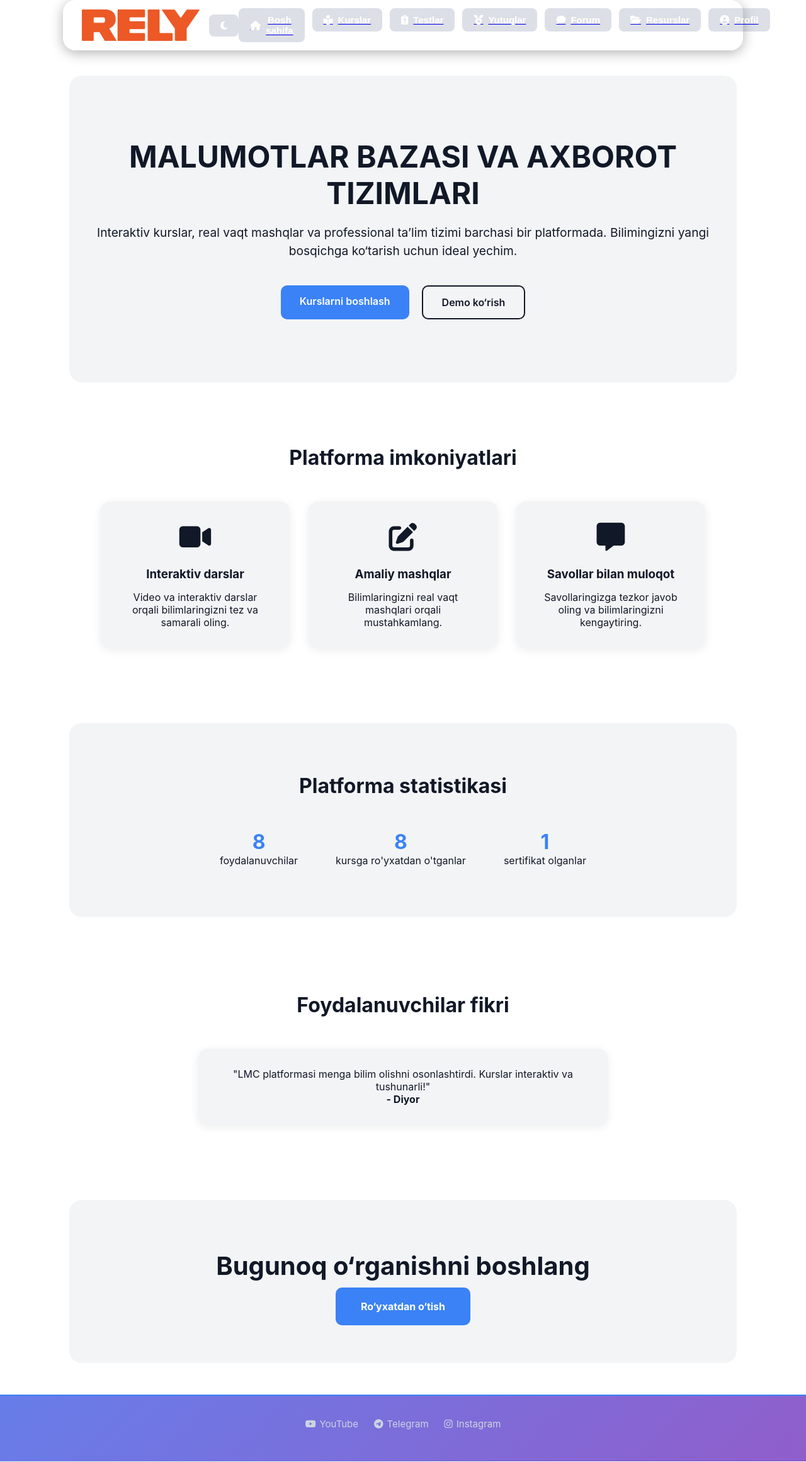
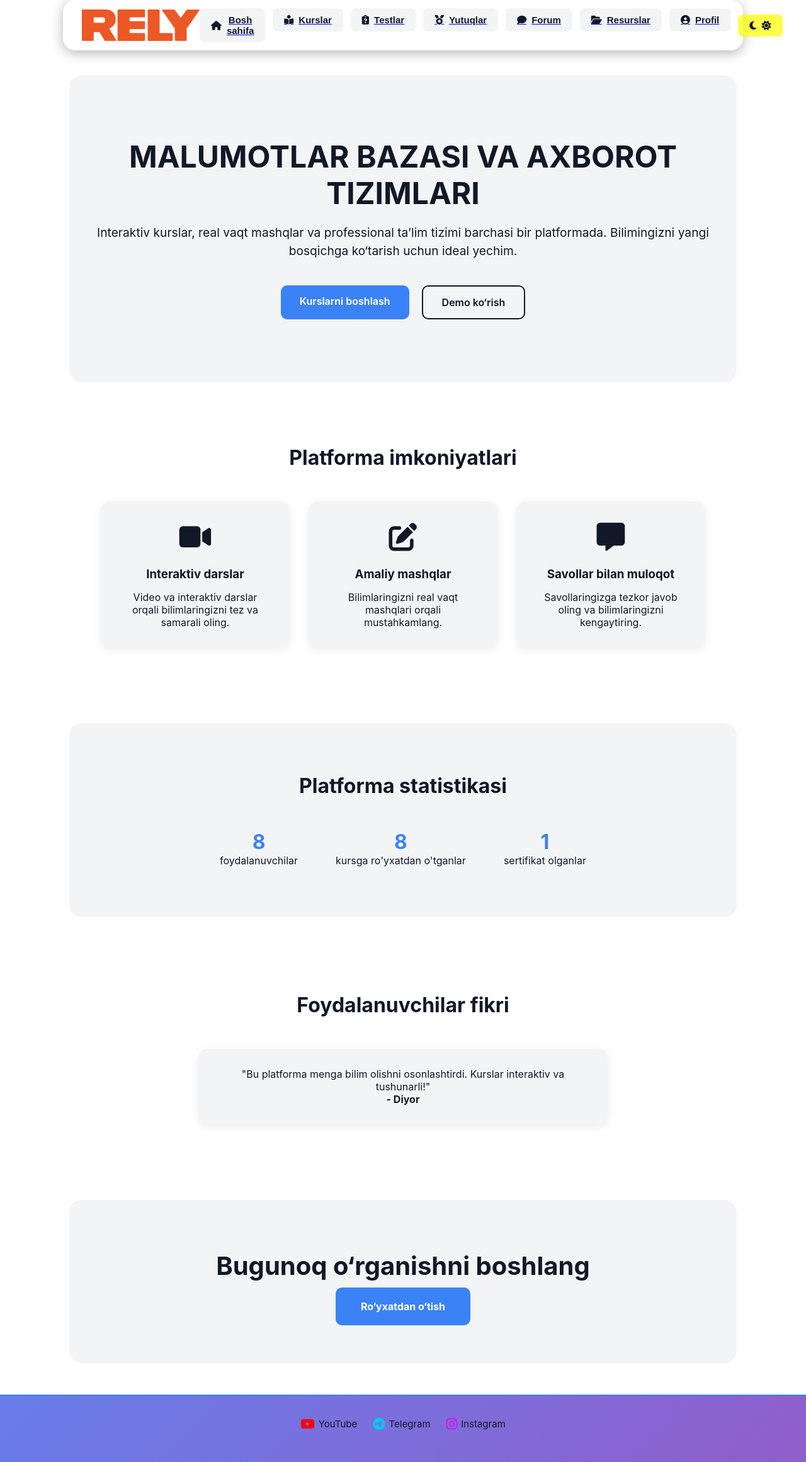
Before and after one commit to ozodbekjon01/education_site, a Flask app: page /student/dashboard in a window 1280 px wide. Shown: the whole page at 63% size. Run offline with Flask 3, Linux system fonts and the light colour scheme; data comes from the database, SQL or seed files in the repository.

Commit message:
Yangi o‘zgarishlar qo‘shildi 2

```diff
--- a/templates/base.html
+++ b/templates/base.html
@@ -75,6 +75,7 @@ rgba(110, 2, 235, 0.41)}
     gap: 8px;
     transition: all 0.3s ease;
     box-sizing: border-box;
+    background: var(--card-bg);color: var(--text-color);
 
 }
 
@@ -191,11 +192,10 @@ rgba(110, 2, 235, 0.41)}
 <nav>
     <div style="display: flex; gap: 15px; align-items: center;">
         <img class="icon" src="{{ url_for('static', filename='icons/logo.png') }}">
-        <button onclick="toggleTheme()" class="navbut">
-    <i class="fa-solid fa-moon"></i>
-</button>
+
     </div>
 
+    <div style="display: flex; gap: 12px; align-items: center;">
     <div class="navigation">
         <a href="/student/dashboard"><button class="navbut"><i class="fa-solid fa-house"></i> Bosh sahifa</button></a>
         <a href="/student/courses"><button class="navbut"><i class="fa-solid fa-book-open-reader"></i> Kurslar</button></a>
@@ -204,6 +204,10 @@ rgba(110, 2, 235, 0.41)}
         <a href="/student/forum"><button class="navbut"><i class="fa-solid fa-comment"></i> Forum</button></a>
         <a href="/student/resources"><button class="navbut"><i class="fa-solid fa-folder-open"></i> Resurslar</button></a>
         <a href="/student/profile"><button class="navbut"><i class="fa-solid fa-circle-user"></i> Profil</button></a>
+    </div>
+    <button onclick="toggleTheme()" class="navbut" style="background: rgba(255, 255, 0, 0.71);" >
+            <i class="fa-solid fa-moon"></i><i class="fa-solid fa-sun"></i>
+        </button>
     </div>
 </nav>
 
@@ -215,10 +219,10 @@ rgba(110, 2, 235, 0.41)}
 
 <footer class="footer" style="background: linear-gradient(135deg, #677de9 0%, #905ecb 100%); ">
 
-    <div class="footer-links">
-        <a href="https://youtube.com" target="_blank"><i class="fa-brands fa-youtube"></i> YouTube</a>
-        <a href="https://t.me/your_channel" target="_blank"><i class="fa-brands fa-telegram"></i> Telegram</a>
-        <a href="https://instagram.com" target="_blank"><i class="fa-brands fa-instagram"></i> Instagram</a>
+    <div class="footer-links" >
+        <a href="https://youtube.com" target="_blank" style="color: var(--text-color);"><i class="fa-brands fa-youtube" style="color: red; font-size: 20px;"></i > YouTube</a>
+        <a href="https://t.me/your_channel" target="_blank" style="color: var(--text-color);"><i class="fa-brands fa-telegram" style="color: #05c6f1; font-size:20px;"></i> Telegram</a>
+        <a href="https://instagram.com" target="_blank" style="color: var(--text-color);"><i class="fa-brands fa-instagram" style="color: #ea00ff; font-size: 20px;"></i> Instagram</a>
     </div>
 </footer>
 
--- a/templates/student/courses.html
+++ b/templates/student/courses.html
@@ -119,7 +119,7 @@ background: var(--card-bg);color: var(--text-color);
 </style>
 
 <div class="courses-container">
-    <div class="section-title" style="background: linear-gradient(135deg, #677de9 0%, #905ecb 100%); display: flex; align-items: center; gap: 10px; margin-bottom: 30px; padding: 12px 20px; border-radius: 10px;">
+    <div class=" section-title" style="background: linear-gradient(135deg, #677de9 0%, #905ecb 100%); display: flex; align-items: center; gap: 10px; margin-bottom: 30px; padding: 12px 20px; border-radius: 10px;color: var(--text-color);">
 <div style="background: rgba(255, 255, 255, 0.2); padding:10px; border-radius: 5px; width: 50px; height: 50px; display: flex; align-items: center; justify-content: center;"><i class="fa-solid fa-book-bookmark"></i></div>
         <h3>Kurslar</h3>
 </div>
--- a/templates/student/dashboard.html
+++ b/templates/student/dashboard.html
@@ -116,14 +116,14 @@ counters.forEach(counter => {
 <section style="padding:80px 20px; text-align:center; margin:40px 10px;">
   <h2 style="font-size:2rem; font-weight:700; margin-bottom:50px; color: var(--text-color);">Foydalanuvchilar fikri</h2>
   <div id="testimonials" style="max-width:650px; margin:auto; border-radius:15px; padding:30px; background: var(--card-bg);color: var(--text-color); box-shadow:0 4px 15px rgba(0,0,0,0.08); opacity:1; transition: opacity 0.5s; background: var(--card-bg);color: var(--text-color);">
-    <p>"LMC platformasi menga bilim olishni osonlashtirdi. Kurslar interaktiv va tushunarli!"</p>
+    <p>"Bu platforma menga bilim olishni osonlashtirdi. Kurslar interaktiv va tushunarli!"</p>
     <strong>- Diyor</strong>
   </div>
 </section>
 
 <script>
 const testi = [
-  '"platforma menga bilim olishni osonlashtirdi. Kurslar interaktiv va tushunarli!" - Diyor',
+  '"Bu platforma menga bilim olishni osonlashtirdi. Kurslar interaktiv va tushunarli!" - Diyor',
   '"Platformada testlar ajoyib va foydali. Men har kuni ishlayman." - Nilufar',
   '"O‘qituvchilar doim javob berishadi va chat juda tez ishlaydi." - Jasur'
 ];
```
